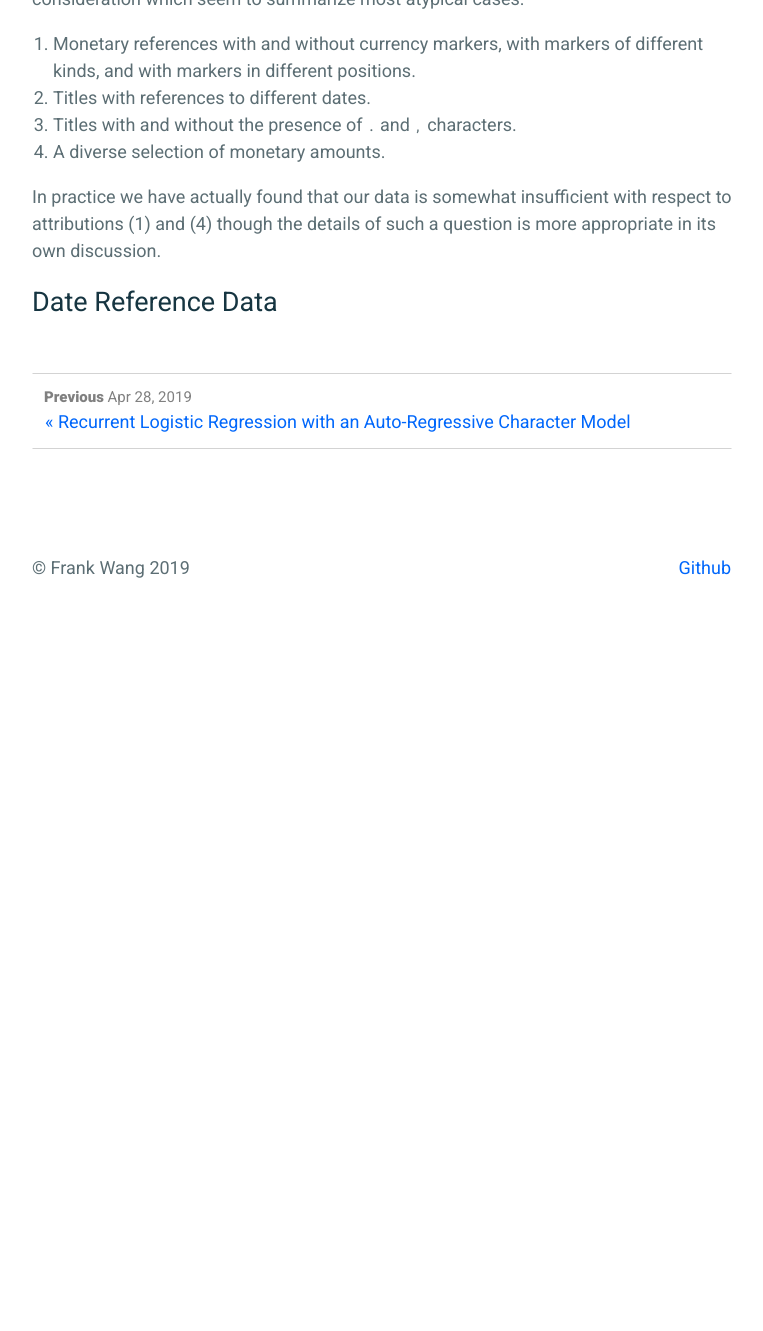
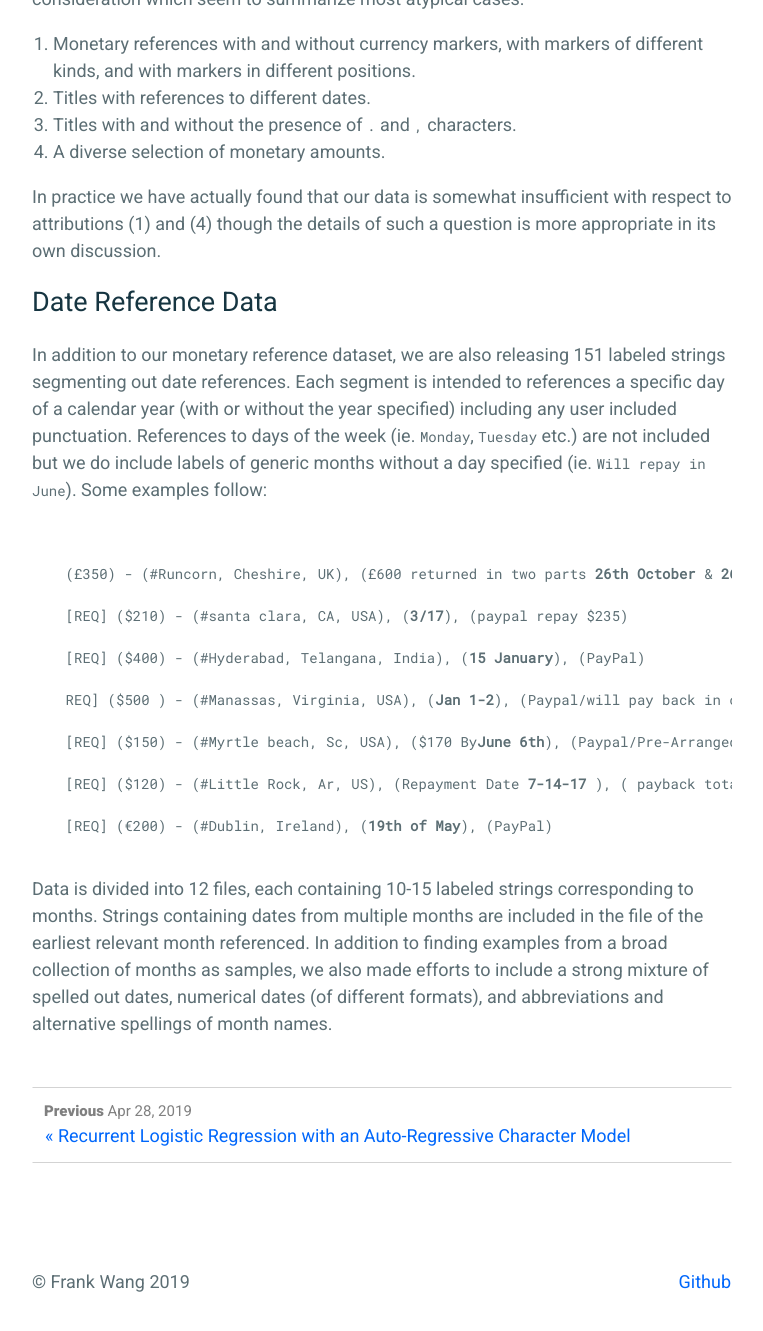
Before and after one commit to frankwang95/frankwang95.github.io, a Jekyll site: the page built from _posts/2019-06-01-semantic-entity-segmentation-dataset.md, in a window 1280 px wide and 1400 px high, scrolled down 2354 px. Shown: the top 1331 px of the window, without its empty margins (258-1021 px from the left). Built offline with Jekyll 4.4.1, drawn with Linux system fonts in a browser that asks for light colours; formulas are drawn with MathJax 3; before the commit the page ends 3040 px from its top, so only the background shows below that.

Commit message:
Added some documentation fo date reference data.

```diff
--- a/_posts/2019-06-01-semantic-entity-segmentation-dataset.md
+++ b/_posts/2019-06-01-semantic-entity-segmentation-dataset.md
@@ -79,4 +79,24 @@ In practice we have actually found that our data is somewhat insufficient with r
 
 # Date Reference Data
 
-<!-- The date reference dataset consists of -->
+In addition to our monetary reference dataset, we are also releasing 151 labeled strings segmenting out date references. Each segment is intended to references a specific day of a calendar year (with or without the year specified) including any user included punctuation. References to days of the week (ie. `Monday`, `Tuesday` etc.) are not included but we do include labels of generic months without a day specified (ie. `Will repay in June`). Some examples follow:
+
+<pre><code>
+
+    (£350) - (#Runcorn, Cheshire, UK), (£600 returned in two parts <b>26th October</b> & <b>26th Novmeber</b>), (Paypal)
+
+    [REQ] ($210) - (#santa clara, CA, USA), (<b>3/17</b>), (paypal repay $235)
+
+    [REQ] ($400) - (#Hyderabad, Telangana, India), (<b>15 January</b>), (PayPal)
+
+    REQ] ($500 ) - (#Manassas, Virginia, USA), (<b>Jan 1-2</b>), (Paypal/will pay back in crypto)
+
+    [REQ] ($150) - (#Myrtle beach, Sc, USA), ($170 By<b>June 6th</b>), (Paypal/Pre-Arranged
+
+    [REQ] ($120) - (#Little Rock, Ar, US), (Repayment Date <b>7-14-17</b> ), ( payback total $130)
+
+    [REQ] (€200) - (#Dublin, Ireland), (<b>19th of May</b>), (PayPal)
+
+</code></pre>
+
+Data is divided into 12 files, each containing 10-15 labeled strings corresponding to months. Strings containing dates from multiple months are included in the file of the earliest relevant month referenced. In addition to finding examples from a broad collection of months as samples, we also made efforts to include a strong mixture of spelled out dates, numerical dates (of different formats), and abbreviations and alternative spellings of month names.
```
